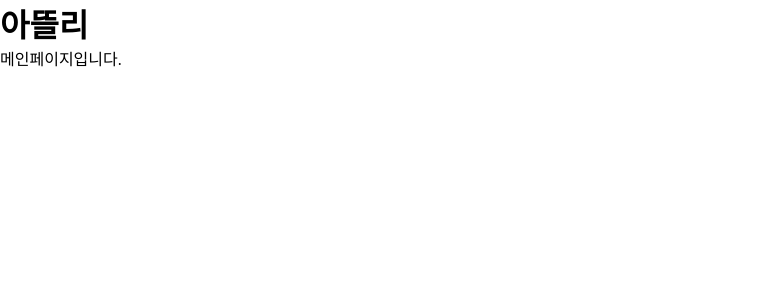
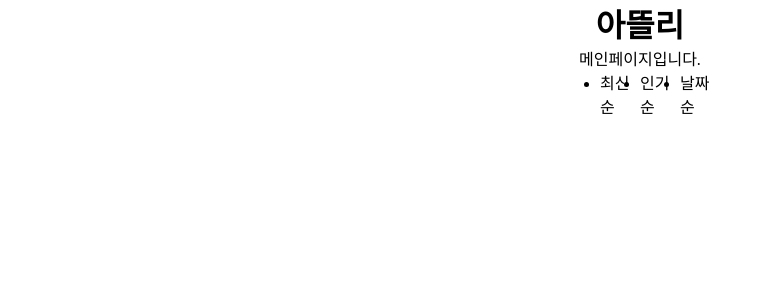
Before and after one commit to P1su/ARTLY, a React (Vite) app in the folder client/: page / in a window 1280 px wide. Shown: the top 300 px of the page, without its empty margins (0-771 px from the left). Built offline with nearby package versions, Linux system fonts and the light colour scheme.

Commit message:
feat: FilterTab 레이아웃 설정

```diff
--- /dev/null
+++ b/client/src/components/FilterTab/FilterTab.jsx
@@ -0,0 +1,14 @@
+import styles from './FilterTab.module.css';
+
+export default function FilterTab() {
+  const tmpList = ['최신순', '인기순', '날짜순'];
+  return (
+    <div className={styles.layout}>
+      <ul className={styles.filterList}>
+        {tmpList.map((item) => (
+          <li className={styles.filterItem}>{item}</li>
+        ))}
+      </ul>
+    </div>
+  );
+}
--- /dev/null
+++ b/client/src/components/FilterTab/FilterTab.module.css
@@ -0,0 +1,12 @@
+.layout {
+  width: 10rem;
+  display: flex;
+}
+
+.filterList {
+  display: flex;
+}
+
+.filterItem {
+  width: 100%;
+}
--- a/client/src/pages/Main/Main.jsx
+++ b/client/src/pages/Main/Main.jsx
@@ -1,8 +1,12 @@
+import styles from './Main.module.css';
+import FilterTab from '../../components/FilterTab/FilterTab';
+
 export default function Main() {
   return (
-    <div>
+    <div className={styles.layout}>
       <h1>아뜰리</h1>
       메인페이지입니다.
+      <FilterTab />
     </div>
   );
 }
--- a/client/src/pages/Main/Main.module.css
+++ b/client/src/pages/Main/Main.module.css
@@ -0,0 +1,5 @@
+.layout {
+  display: flex;
+  flex-direction: column;
+  align-items: center;
+}
```
